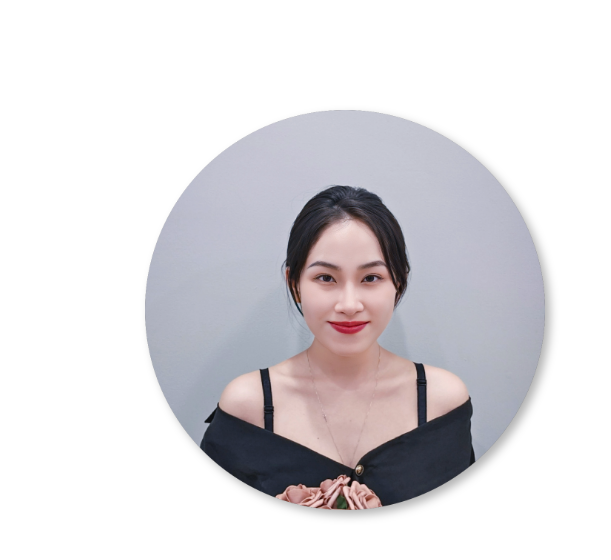
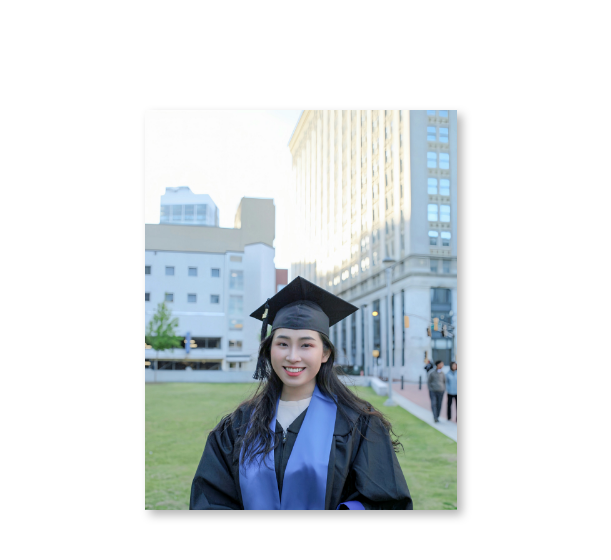
Before and after one commit to ngavu09/ngavu09.github.io, a website with bundled scripts: page index.html in a window 1280 px wide. Shown: the part 120-680 px from the top of the page, 138-749 px from the left. Built offline with nearby package versions, Linux system fonts and the light colour scheme; a web font is replaced by a local one.

Commit message:
Update index.html
Signed-off-by: Nga Vu <46078280+ngavu09@users.noreply.github.com>

```diff
--- a/index.html
+++ b/index.html
@@ -76,7 +76,7 @@
 		</div>
     <section id="profile">
       <div class="section__pic-container">
-        <img src="./assets/profile-pic.png" alt="Nga Vu profile picture" />
+        <img src="./assets/about-pic.jpg" alt="Nga Vu profile picture" />
       </div>
       <div class="section__text">
         <p class="section__text__p1">Hello, I'm</p>
```
